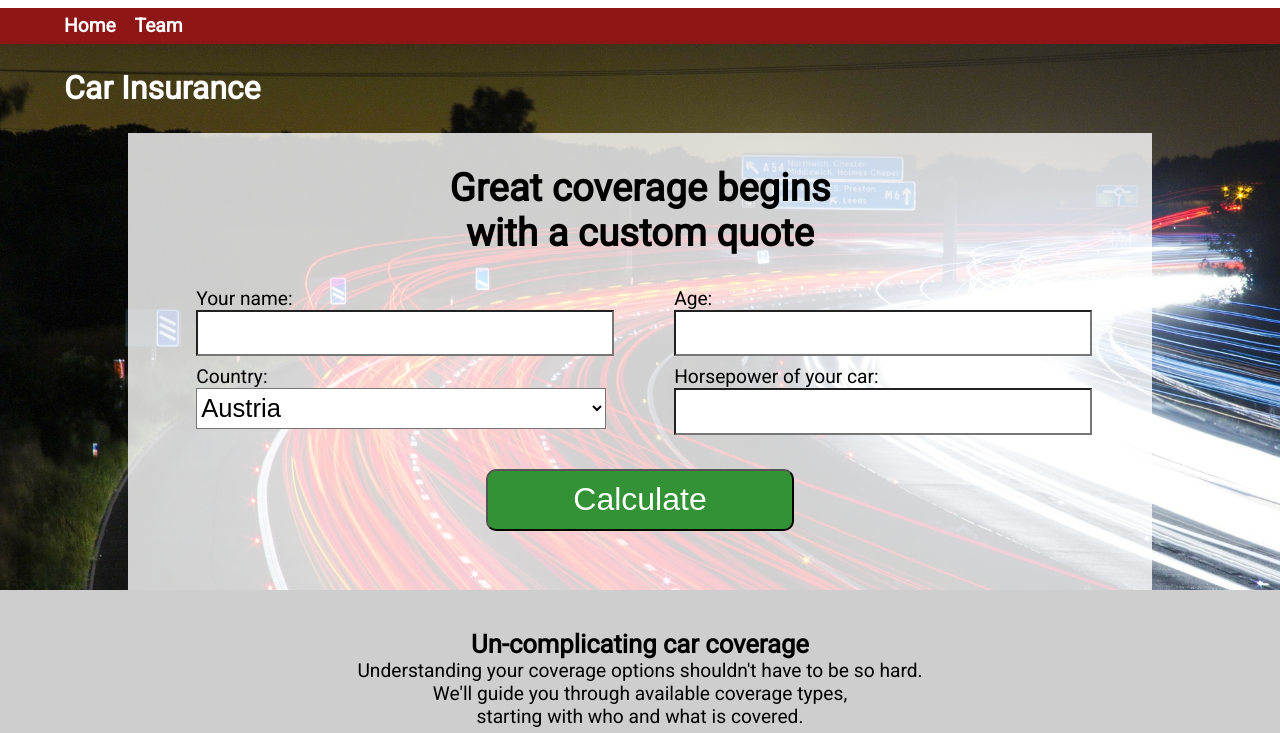
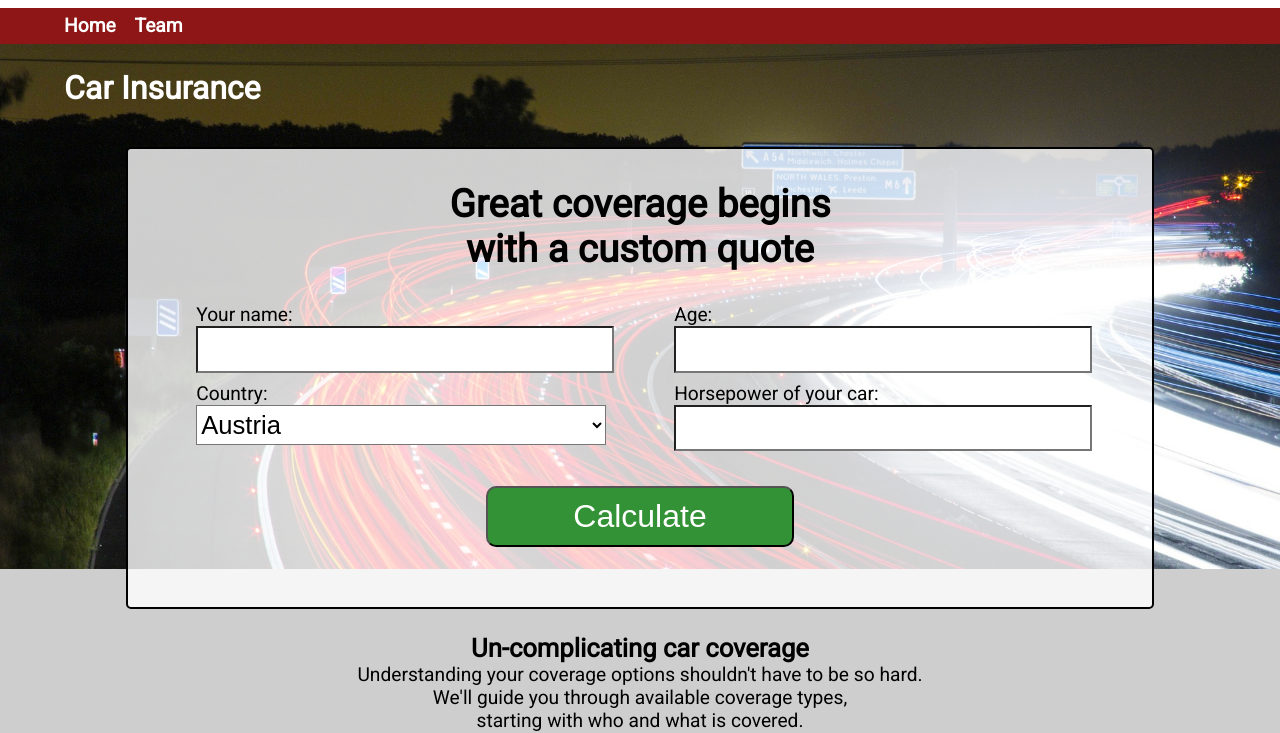
Before and after one commit to SkavenNoises/CFLMS-KieranMortimer-CodeReview-03, a plain HTML site: page index.html in a window 1280 px wide. Shown: the part 87-820 px from the top of the page. Drawn offline with Linux system fonts and the light colour scheme.

Commit message:
Calculate box drop

```diff
--- a/js/index.js
+++ b/js/index.js
@@ -0,0 +1 @@
+document.getElementById("calculateInsurance");
--- a/scss/_main.scss
+++ b/scss/_main.scss
@@ -17,6 +17,7 @@ header {
 	position: -webkit-sticky;
 	position: sticky;
 	top: 0;
+	z-index: 5;
 
 	#logoContainer {
 		flex-basis: 100%;
--- a/scss/index.scss
+++ b/scss/index.scss
@@ -13,7 +13,7 @@ main {
 		h1 {
 			justify-self: start;
 			color: white;
-			margin: 2% 5%;
+			margin: 2% 5% 0% 5%;
 		}
 
 		#calculator {
@@ -24,6 +24,14 @@ main {
 			flex-flow: column nowrap;
 			justify-content: space-around;
 			align-items: center;
+
+			position: relative;
+			top: 5vh;
+
+			border-radius: 5px;
+			border-style: solid;
+			border-width: 2px;
+			border-color: black;
 
 			h2 {
 				font-weight: bold;
@@ -85,7 +93,7 @@ main {
 		justify-content: center;
 
 		div {
-			margin: 3%;
+			margin: 8vh 3% 3% 3%;
 
 			h3 {
 				text-align: center;
```
Also changed, not shown: css/index.css.
